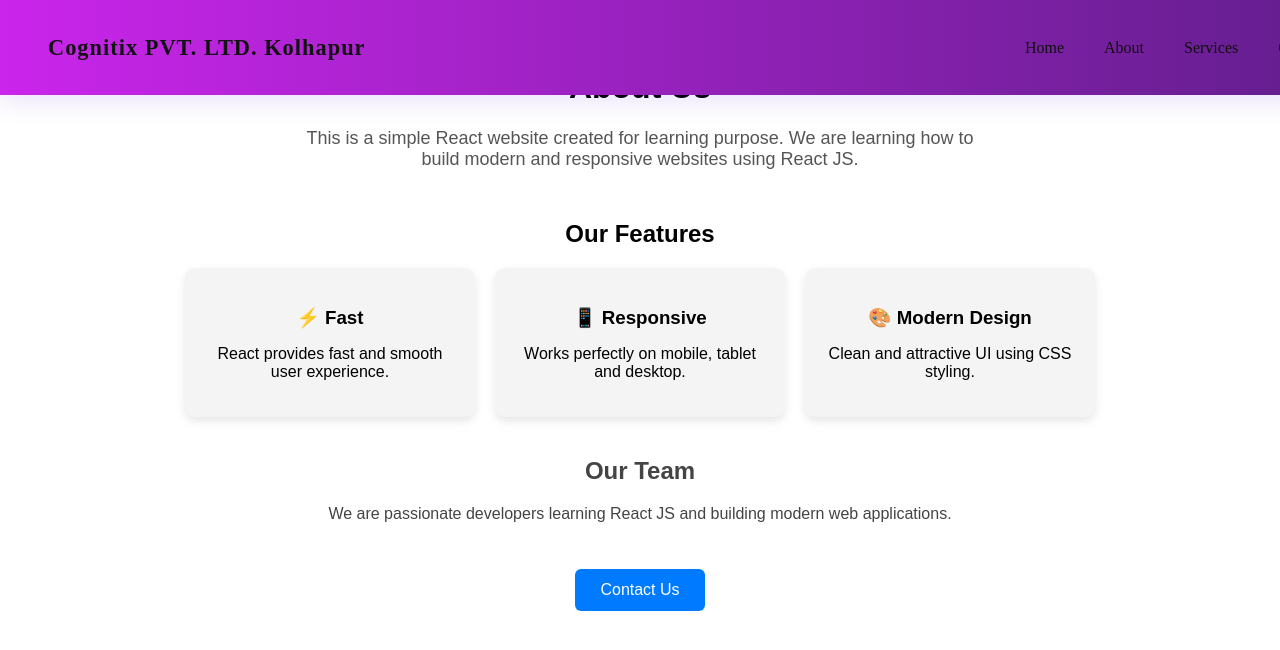
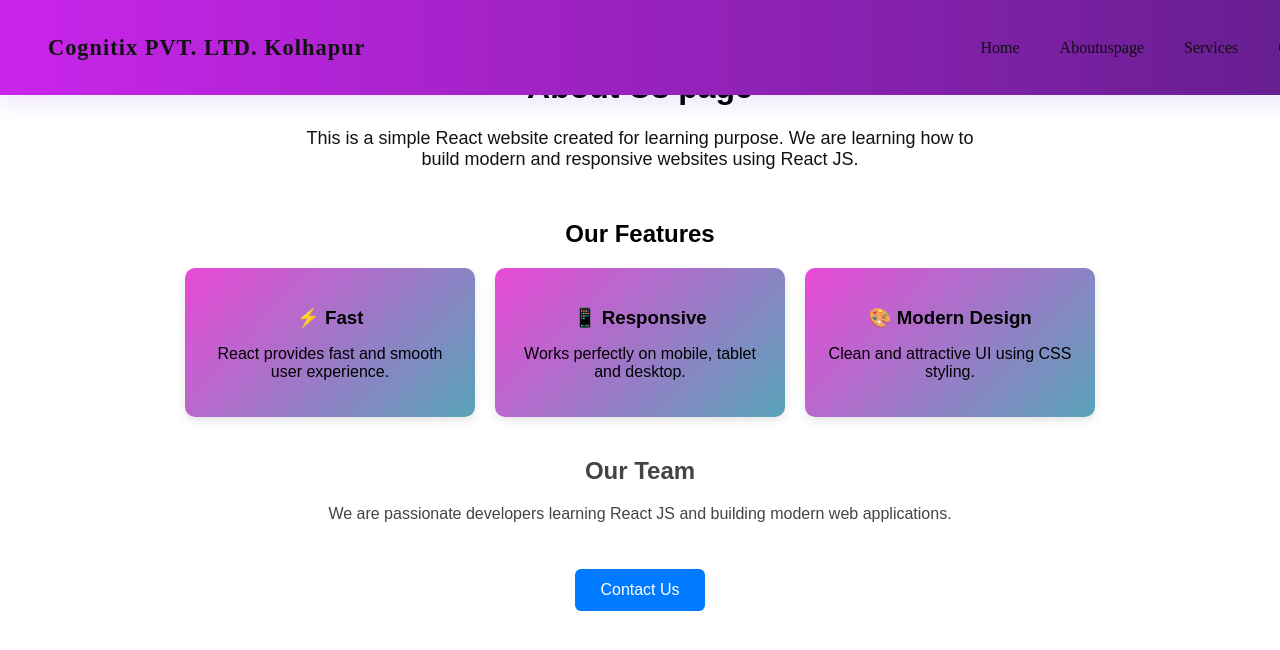
Before and after one commit to samratKilledar/Cognitix-website, a React (Create React App) app: page /Aboutuspage in a window 1280 px wide. Shown: the top 650 px of the page. Built offline with nearby package versions, Linux system fonts and the light colour scheme.

Commit message:
new code

```diff
--- a/src/components/Navbar.jsx
+++ b/src/components/Navbar.jsx
@@ -12,7 +12,7 @@ function Navbar() {
 
       <div className={`nav-links ${menuOpen ? "active" : ""}`}>
         <Link to="/" onClick={() => setMenuOpen(false)}>Home</Link>
-        <Link to="/about" onClick={() => setMenuOpen(false)}>About</Link>
+        <Link to="/Aboutuspage" onClick={() => setMenuOpen(false)}>Aboutuspage</Link>
         <Link to="/services" onClick={() => setMenuOpen(false)}>Services</Link>
         <Link to="/contact" onClick={() => setMenuOpen(false)}>Contact</Link>
       </div>
--- a/src/pages/Aboutuspageui.css
+++ b/src/pages/Aboutuspageui.css
@@ -8,7 +8,7 @@
 .about-text {
   max-width: 700px;
   margin: auto;
-  color: #555;
+  color: #141111;
   font-size: 18px;
 }
 
@@ -27,7 +27,7 @@
 
 /* Cards */
 .card {
-  background: #f4f4f4;
+  background: linear-gradient(135deg,#ea49d7,#58a4b9);;
   padding: 20px;
   width: 250px;
   border-radius: 10px;
--- a/src/pages/aboutuspage.js
+++ b/src/pages/aboutuspage.js
@@ -6,7 +6,7 @@ function Aboutuspage() {
     <div className="page">
 
       {/* Title Section */}
-      <h1>About Us</h1>
+      <h1>About Us page</h1>
 
       <p className="about-text">
         This is a simple React website created for learning purpose.
```
